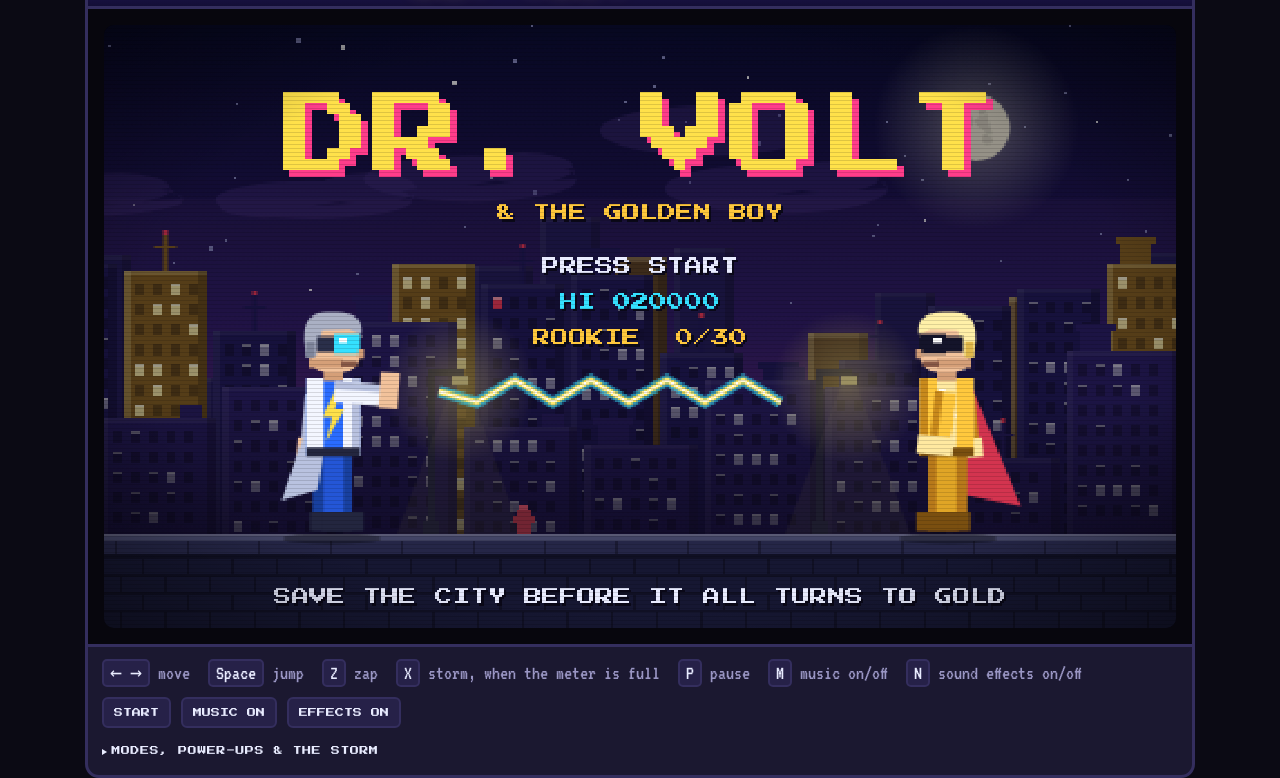
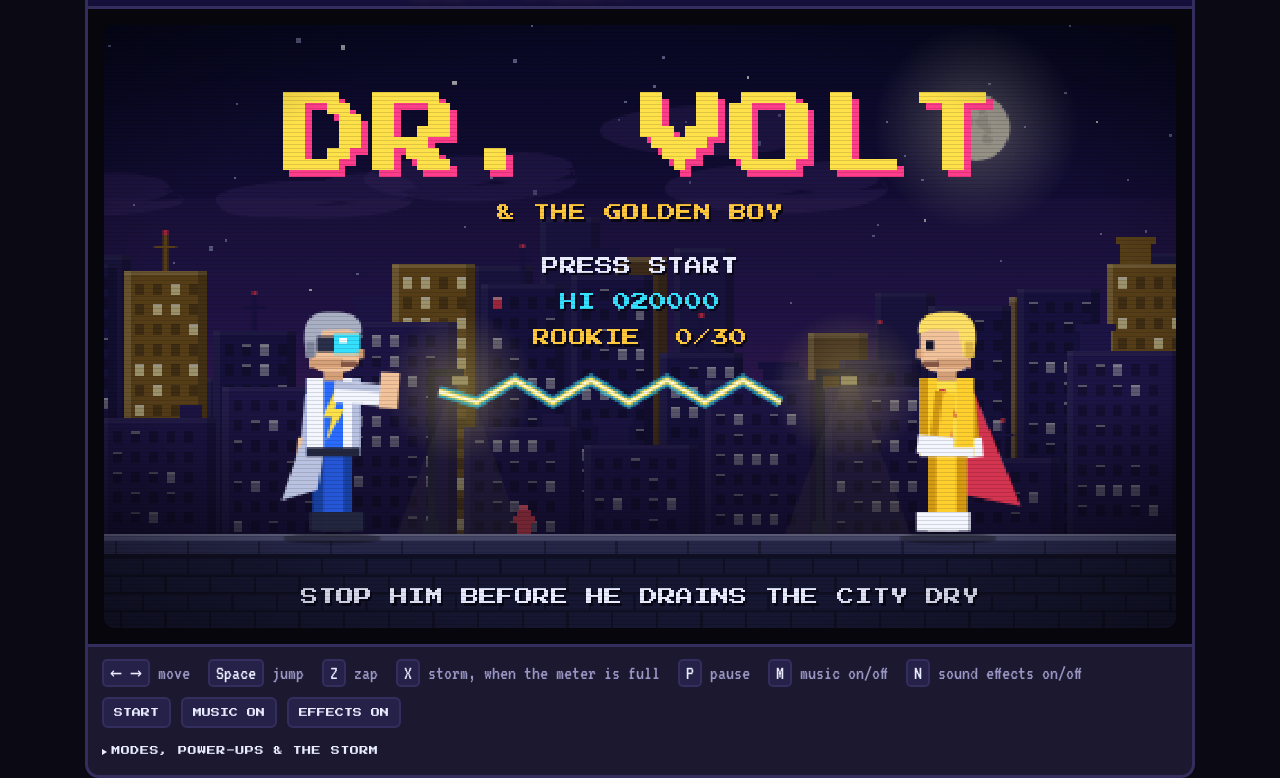
Before and after one commit to andybaines1972-ai/dr-volt-arcade, a plain HTML site: page index.html in a window 1280 px wide. Shown: the part 59-837 px from the top of the page. Drawn offline with Linux system fonts and the light colour scheme; animation ran at ten frames a second.

Commit message:
Re-theme to match the cartoon: the Golden Boy uses golden lightning
- He drains the city's power instead of turning it to gold
- Citizens are frozen in golden static, coins are lightning orbs,
  rollers are coils
- Renamed levels and bosses (The Foundry, Spark Park, The Live Rail,
  The Substation, The Power Station, Storm Tower; Breaker Brute,
  Coil Cannon, The Power Press, Storm Zeppelin)
- Golden Boy sprite now matches the cartoon: yellow suit, red cape,
  white boots, no mask

Co-Authored-By: Claude Opus 5.5 <noreply@anthropic.com>

```diff
--- a/index.html
+++ b/index.html
@@ -165,7 +165,7 @@ function limb(px,py,ang,len,wid,c,c2,end){
 }
 const SKIN='#f2c29b',SKIND='#d59f78';
 const VOLT={skin:SKIN,skinD:SKIND,hair:'#aab0c4',hairD:'#80869c',strap:'#2a2f4a',gog:'#35e0ff',mouth:'#8a5a48',coat:'#f3f6ff',coatD:'#b9c2e0',suit:'#2a6cff',em:'#ffe14a',leg:'#2456d6',legD:'#18409f',boot:'#23263f',tails:true,hand:SKIN};
-const GOLDP={skin:SKIN,skinD:SKIND,hair:'#fff0a8',hairD:'#e0b84a',strap:'#14142a',gog:'#14142a',mouth:'#8a5a48',coat:'#ffc83d',coatD:'#c98a1c',suit:'#ffe9a0',em:'#ffffff',leg:'#e0a526',legD:'#b8791a',boot:'#7a4f10',cape:'#d3344f',hand:'#ffe9a0'};
+const GOLDP={skin:SKIN,skinD:SKIND,hair:'#ffe066',hairD:'#e0b84a',mouth:'#8a5a48',eye:'#14142a',coat:'#ffcf2e',coatD:'#d49a14',suit:'#ffe14a',em:'#d3344f',leg:'#ffcf2e',legD:'#d49a14',boot:'#f3f6ff',cape:'#d3344f',hand:'#f3f6ff'};
 const CHASE={skin:SKIN,skinD:SKIND,hair:'#e8c66a',hairD:'#c29a3c',mouth:'#8a5a48',coat:'#8d93ad',coatD:'#6a708c',suit:'#dfe3f2',leg:'#4a5070',legD:'#363b57',boot:'#23263f',hand:SKIN};
 const STAT={skin:'#ffc83d',skinD:'#c98a1c',hair:'#c98a1c',hairD:'#a06c12',mouth:'#a06c12',coat:'#ffd766',coatD:'#c98a1c',suit:'#ffc83d',leg:'#e0a526',legD:'#b8791a',boot:'#a06c12',hand:'#ffc83d',eye:'#a06c12'};
 const SHIRTS=[['#e0445a','#a82c40'],['#3fbf7f','#278a58'],['#7a4cff','#4c2bb8'],['#ff9a3d','#c96a1a'],['#35a6ff','#1f6fc0']];
@@ -246,10 +246,10 @@ function xpert(x,y,face,sc,pal,o){
 let XP=store.get('dv_xp','0')==='1',secretT=0,secretN=0,codeBuf='';
 const SEC=[84,88,69,82,78],secOK=s=>s.length===SEC.length&&SEC.every((c,i)=>(s.charCodeAt(i)^23)===c);
 const XPSAY=['ACTUALLY...','WRONG WAY!',"I'D DO IT DIFFERENTLY",'IN MY INDUSTRY...','LET ME EXPLAIN','HAVE YOU TRIED...?','TECHNICALLY...','I READ ABOUT THIS'];
-const XPCARD=[['11:42 PM.','THE GOLDEN BOY IS GILDING THE CITY.','HE IS DOING IT WRONG.'],['NEVER WORKED IN A FOUNDRY.','STILL KNOWS HOW TO RUN ONE.'],
-  ['THE BIRDS ARE GOLD.','HE HAS NOTES FOR THE BIRDS.'],['HAS NEVER DRIVEN A TRAIN.','HAS OPINIONS ON THE TIMETABLE.'],
-  ['THE BANKS.','HE WILL EXPLAIN INTEREST RATES TO THEM.'],['THE DOCKS.','HE KNOWS EVERY KNOT. ASK HIM.'],
-  ['NEVER MADE A COIN IN HIS LIFE.','STILL KNOWS HOW.'],['ACROSS THE ROOFTOPS.','THE WIND IS DOING IT WRONG.'],
+const XPCARD=[['11:42 PM.','THE GOLDEN BOY IS DRAINING THE CITY.','HE IS DOING IT WRONG.'],['NEVER WORKED IN A FOUNDRY.','STILL KNOWS HOW TO RUN ONE.'],
+  ['THE BIRDS ARE CRACKLING.','HE HAS NOTES FOR THE BIRDS.'],['HAS NEVER DRIVEN A TRAIN.','HAS OPINIONS ON THE TIMETABLE.'],
+  ['THE SUBSTATION.','HE WILL EXPLAIN VOLTAGE TO IT.'],['THE DOCKS.','HE KNOWS EVERY KNOT. ASK HIM.'],
+  ['NEVER RAN A POWER STATION.','STILL KNOWS HOW.'],['ACROSS THE ROOFTOPS.','THE WIND IS DOING IT WRONG.'],
   ['A HALL OF MIRRORS.','FINALLY, SOMEONE WORTH LISTENING TO.'],['THE ROOF OF THE CITY.','HE HAS A FEW POINTERS','FOR THE GOLDEN BOY.']];
 function setXP(v){XP=v;store.set('dv_xp',v?'1':'0');secretT=200;const h=document.querySelector('.marquee h1');if(h)h.textContent=v?'DR. X-PERT':'DR. VOLT';
   if(v)tel('secret');SFX.free();SFX.start();flashT=20;shake=8}
@@ -398,16 +398,16 @@ sfxBtn.addEventListener('click',toggleSfx);
 
 /* ---------- world ---------- */
 const STAGES=[
-  {name:'VOLT STREET',card:['11:42 PM.','THE GOLDEN BOY IS GILDING THE CITY.','ZAP THE STATUES TO FREE THE CITIZENS.'],sky:['#080b30','#2b1a66','#7a2f86'],far:'#1c1a55',mid:'#221b5c',near:'#2b2068',win:'#ffe14a',gtop:'#6a6fa0',gmid:'#3a3d6e',gfill:'#22244a',pit:'#05050c',boss:'BULLION BRUTE',th:0,bk:'brute',gap:.35,sp:160,types:['goon','goon','drone','goon','tosser'],tr:1,len:4200},
-  {name:'THE GOLD WORKS',card:['THE TRAIL LEADS TO THE OLD FOUNDRY.','MIND THE MOLTEN GOLD.'],sky:['#14081a','#4a1a1c','#a8481a'],far:'#2a1420',mid:'#351a1e',near:'#42201c',win:'#ff9a3d',gtop:'#9a7650',gmid:'#5a4030',gfill:'#2e1e1a',pit:'#ffb020',boss:'THE SEARCHLIGHT',th:1,bk:'search',gap:.7,sp:148,types:['goon','drone','tosser','drone','goon'],tr:1.122,len:4500},
-  {name:'GILT PARK',card:['THE PARK HAS GONE QUIET.','EVEN THE BIRDS ARE GOLD.'],sky:['#061a22','#0f3a3a','#2a6a52'],far:'#0f2a30',mid:'#123436',near:'#163e3a',win:'#c8ff8a',gtop:'#6fbf6a',gmid:'#2f6a48',gfill:'#173328',pit:'#04100c',boss:'THE MAGPIE',th:3,bk:'magpie',gap:.5,sp:142,types:['goon','drone','roller','goon','tosser'],tr:.944,len:4700},
-  {name:'THE GOLD LINE',card:['THE LAST TRAIN OUT IS SOLID GOLD.','WATCH FOR BROKEN TRACK.'],sky:['#0a0a2a','#3a1a5a','#c2567a'],far:'#1a1440',mid:'#241a4c',near:'#2e2058',win:'#ffb35c',gtop:'#a0a4b8',gmid:'#55586e',gfill:'#26283a',pit:'#05050c',boss:'COIN CANNON',th:4,bk:'tank',gap:.75,sp:134,types:['roller','goon','drone','tosser','roller'],tr:1.059,len:4900},
-  {name:'BULLION ROW',card:['THE BANKS. WHERE THE GOLD GOES HOME.','SOMETHING IS LOCKED IN WITH IT.'],sky:['#0c0618','#2a1244','#5a2a6a'],far:'#1a1030',mid:'#22163c',near:'#2c1c4a',win:'#ffe14a',gtop:'#c9c2d8',gmid:'#6a6480',gfill:'#2a2638',pit:'#05050c',boss:'THE VAULT',th:5,bk:'vault',gap:.6,sp:128,types:['tosser','goon','roller','drone','tosser','goon'],tr:.841,len:5100},
-  {name:'HARBOUR LIGHTS',card:['DOWN AT THE DOCKS THE CRANES ARE GOLD.','THE TIDE IS TURNING.'],sky:['#06101e','#14304a','#c2704a'],far:'#0e1c2c',mid:'#122436',near:'#162c40',win:'#ffd27a',gtop:'#8a7a66',gmid:'#4a4038',gfill:'#241e1c',pit:'#061826',boss:'WRECKING CRANE',th:6,bk:'crane',gap:.65,sp:122,types:['goon','hopper','drone','roller','goon','tosser'],tr:1,df:.15,len:5300},
-  {name:'THE MINT',card:['WHERE THE COINS ARE MADE.','KEEP YOUR HEAD DOWN.'],sky:['#120806','#3a1a10','#8a3a14'],far:'#24140e',mid:'#2e1a12',near:'#3a2014',win:'#ffb020',gtop:'#a08060',gmid:'#5a4434',gfill:'#2a1c16',pit:'#ffb020',boss:'THE GOLD PRESS',th:7,bk:'press',gap:.7,sp:116,types:['roller','goon','hopper','tosser','drone','roller'],tr:1.122,df:.3,len:5400},
-  {name:'THE SKYWAY',card:['ACROSS THE ROOFTOPS.','HOLD ON TO YOUR GOGGLES.','THE WIND IS UP.'],sky:['#0a1a40','#2a4a8a','#7aa0d0'],far:'#1a2a5a',mid:'#203466',near:'#283e72',win:'#ffe9a0',gtop:'#9a8a88',gmid:'#5a4a4e',gfill:'#2a2228',pit:'#03040c',boss:'GOLD ZEPPELIN',th:8,bk:'blimp',gap:.85,sp:112,types:['drone','hopper','goon','tosser','drone','roller'],tr:1.189,df:.45,wind:1,len:5500},
-  {name:'THE MIRROR HALL',card:['A HALL OF GOLD MIRRORS.','ONE REFLECTION IS NOT YOURS.'],sky:['#0e0a04','#2e2208','#6a4a12'],far:'#2a1e08',mid:'#34260a',near:'#3e2e0c',win:'#fff0a8',gtop:'#e0b84a',gmid:'#8f6a1c',gfill:'#3a2a0c',pit:'#05050c',boss:'GOLD VOLT',th:9,bk:'mirror',gap:.7,sp:106,types:['hopper','tosser','goon','roller','drone','hopper','tosser'],tr:.944,df:.6,len:5600},
-  {name:'MIDAS TOWER',card:['THE ROOF OF THE CITY.','HE IS WAITING AT THE TOP.','EVERY VILLAIN WAS A FRIEND.'],sky:['#04050d','#121c3a','#2a3f6e'],far:'#0e1430',mid:'#131b40',near:'#1a2656',win:'#35e0ff',gtop:'#7a8aac',gmid:'#3a4666',gfill:'#141a30',pit:'#05050c',boss:'THE GOLDEN BOY',th:2,bk:'gold',gap:.7,sp:104,types:['drone','tosser','hopper','goon','roller','drone','tosser','hopper'],tr:.891,df:.7,len:5800}
+  {name:'VOLT STREET',card:['11:42 PM.','THE GOLDEN BOY IS DRAINING THE CITY.','ZAP THE CHARGED CITIZENS FREE.'],sky:['#080b30','#2b1a66','#7a2f86'],far:'#1c1a55',mid:'#221b5c',near:'#2b2068',win:'#ffe14a',gtop:'#6a6fa0',gmid:'#3a3d6e',gfill:'#22244a',pit:'#05050c',boss:'BREAKER BRUTE',th:0,bk:'brute',gap:.35,sp:160,types:['goon','goon','drone','goon','tosser'],tr:1,len:4200},
+  {name:'THE FOUNDRY',card:['THE TRAIL LEADS TO THE OLD FOUNDRY.','MIND THE MOLTEN METAL.'],sky:['#14081a','#4a1a1c','#a8481a'],far:'#2a1420',mid:'#351a1e',near:'#42201c',win:'#ff9a3d',gtop:'#9a7650',gmid:'#5a4030',gfill:'#2e1e1a',pit:'#ffb020',boss:'THE SEARCHLIGHT',th:1,bk:'search',gap:.7,sp:148,types:['goon','drone','tosser','drone','goon'],tr:1.122,len:4500},
+  {name:'SPARK PARK',card:['THE PARK HAS GONE QUIET.','EVEN THE BIRDS ARE CRACKLING.'],sky:['#061a22','#0f3a3a','#2a6a52'],far:'#0f2a30',mid:'#123436',near:'#163e3a',win:'#c8ff8a',gtop:'#6fbf6a',gmid:'#2f6a48',gfill:'#173328',pit:'#04100c',boss:'THE MAGPIE',th:3,bk:'magpie',gap:.5,sp:142,types:['goon','drone','roller','goon','tosser'],tr:.944,len:4700},
+  {name:'THE LIVE RAIL',card:['THE LAST TRAIN OUT RUNS ON HIS POWER.','WATCH FOR BROKEN TRACK.'],sky:['#0a0a2a','#3a1a5a','#c2567a'],far:'#1a1440',mid:'#241a4c',near:'#2e2058',win:'#ffb35c',gtop:'#a0a4b8',gmid:'#55586e',gfill:'#26283a',pit:'#05050c',boss:'COIL CANNON',th:4,bk:'tank',gap:.75,sp:134,types:['roller','goon','drone','tosser','roller'],tr:1.059,len:4900},
+  {name:'THE SUBSTATION',card:["WHERE THE CITY'S POWER COMES HOME.",'SOMETHING IS LOCKED IN WITH IT.'],sky:['#0c0618','#2a1244','#5a2a6a'],far:'#1a1030',mid:'#22163c',near:'#2c1c4a',win:'#ffe14a',gtop:'#c9c2d8',gmid:'#6a6480',gfill:'#2a2638',pit:'#05050c',boss:'THE VAULT',th:5,bk:'vault',gap:.6,sp:128,types:['tosser','goon','roller','drone','tosser','goon'],tr:.841,len:5100},
+  {name:'HARBOUR LIGHTS',card:['DOWN AT THE DOCKS THE CRANES ARE LIVE.','THE TIDE IS TURNING.'],sky:['#06101e','#14304a','#c2704a'],far:'#0e1c2c',mid:'#122436',near:'#162c40',win:'#ffd27a',gtop:'#8a7a66',gmid:'#4a4038',gfill:'#241e1c',pit:'#061826',boss:'WRECKING CRANE',th:6,bk:'crane',gap:.65,sp:122,types:['goon','hopper','drone','roller','goon','tosser'],tr:1,df:.15,len:5300},
+  {name:'THE POWER STATION',card:["WHERE THE CITY'S POWER IS MADE.",'KEEP YOUR HEAD DOWN.'],sky:['#120806','#3a1a10','#8a3a14'],far:'#24140e',mid:'#2e1a12',near:'#3a2014',win:'#ffb020',gtop:'#a08060',gmid:'#5a4434',gfill:'#2a1c16',pit:'#ffb020',boss:'THE POWER PRESS',th:7,bk:'press',gap:.7,sp:116,types:['roller','goon','hopper','tosser','drone','roller'],tr:1.122,df:.3,len:5400},
+  {name:'THE SKYWAY',card:['ACROSS THE ROOFTOPS.','HOLD ON TO YOUR GOGGLES.','THE WIND IS UP.'],sky:['#0a1a40','#2a4a8a','#7aa0d0'],far:'#1a2a5a',mid:'#203466',near:'#283e72',win:'#ffe9a0',gtop:'#9a8a88',gmid:'#5a4a4e',gfill:'#2a2228',pit:'#03040c',boss:'STORM ZEPPELIN',th:8,bk:'blimp',gap:.85,sp:112,types:['drone','hopper','goon','tosser','drone','roller'],tr:1.189,df:.45,wind:1,len:5500},
+  {name:'THE MIRROR HALL',card:['A HALL OF GOLDEN MIRRORS.','ONE REFLECTION IS NOT YOURS.'],sky:['#0e0a04','#2e2208','#6a4a12'],far:'#2a1e08',mid:'#34260a',near:'#3e2e0c',win:'#fff0a8',gtop:'#e0b84a',gmid:'#8f6a1c',gfill:'#3a2a0c',pit:'#05050c',boss:'GOLD VOLT',th:9,bk:'mirror',gap:.7,sp:106,types:['hopper','tosser','goon','roller','drone','hopper','tosser'],tr:.944,df:.6,len:5600},
+  {name:'STORM TOWER',card:['THE ROOF OF THE CITY.','HE IS WAITING AT THE TOP.','EVERY VILLAIN WAS A FRIEND.'],sky:['#04050d','#121c3a','#2a3f6e'],far:'#0e1430',mid:'#131b40',near:'#1a2656',win:'#35e0ff',gtop:'#7a8aac',gmid:'#3a4666',gfill:'#141a30',pit:'#05050c',boss:'THE GOLDEN BOY',th:2,bk:'gold',gap:.7,sp:104,types:['drone','tosser','hopper','goon','roller','drone','tosser','hopper'],tr:.891,df:.7,len:5800}
 ];
 /* ---------- side quests: three stars per stage (fuse, rescue all, the stage's own challenge) ---------- */
 const QCH=['nohit','speed','nostorm','zap','nopow','nohit','speed','nofall','nostorm','nodie'];
@@ -982,7 +982,9 @@ function drawWorld(){
       g.strokeStyle='#5e3d0c';g.lineWidth=2;g.beginPath();g.moveTo(x+3,y+4);g.lineTo(x+17,y+18);g.moveTo(x+17,y+4);g.lineTo(x+3,y+18);g.stroke()}
     else if(c.k==='gbolt'){const z=(tick>>1&1)?2:-2;g.strokeStyle='rgba(255,61,90,.6)';g.lineWidth=4;g.beginPath();g.moveTo(x,y+2);g.lineTo(x+4,y+2+z);g.lineTo(x+8,y+2-z);g.lineTo(x+12,y+2);g.stroke();
       g.strokeStyle='#ffc83d';g.lineWidth=2;g.stroke();g.strokeStyle='#fff';g.lineWidth=1;g.stroke()}
-    else{g.fillStyle='#b8791a';g.beginPath();g.arc(x+3.5,y+3.5,3.6,0,7);g.fill();g.fillStyle='#ffc83d';g.beginPath();g.arc(x+3.2,y+3.2,2.8,0,7);g.fill();g.fillStyle='#fff0a8';g.fillRect(x+2+(tick>>2&1),y+1.5,1.2,3)}}
+    else{const gl=g.createRadialGradient(x+3.5,y+3.5,.5,x+3.5,y+3.5,8);gl.addColorStop(0,'rgba(255,225,74,.75)');gl.addColorStop(1,'rgba(255,200,61,0)');g.fillStyle=gl;g.fillRect(x-5,y-5,17,17);
+      g.fillStyle='#ffc83d';g.beginPath();g.arc(x+3.5,y+3.5,3.4,0,7);g.fill();g.fillStyle='#fff6d0';g.beginPath();g.arc(x+3.5,y+3.5,1.8,0,7);g.fill();
+      g.strokeStyle='#ffe14a';g.lineWidth=1;g.beginPath();for(let i=0;i<2;i++){const a=hash(tick+i*7+(c.x|0))*6.28;g.moveTo(x+3.5,y+3.5);g.lineTo(x+3.5+Math.cos(a)*4,y+3.5+Math.sin(a)*4);g.lineTo(x+3.5+Math.cos(a+.6)*7,y+3.5+Math.sin(a+.6)*7)}g.stroke()}}
   for(const q of parts){g.fillStyle=q.col;g.fillRect(Math.round(q.x-camX),Math.round(q.y),2,2)}
   if(windV&&state==='play'){g.fillStyle='rgba(230,240,255,'+Math.abs(windV*.7)+')';for(let i=0;i<34;i++){const x=((hash(i+1100)*W+tick*windV*14)%W+W)%W,y=hash(i+1200)*GY;g.fillRect(x|0,y|0,10+(i%3)*6,1)}}
   if(P.slow>0&&state==='play'){g.fillStyle='rgba(120,150,255,'+(P.slow<120&&tick&8?.04:.1)+')';g.fillRect(0,0,W,H)}
@@ -1045,8 +1047,9 @@ function drawE(e){
       (XP?(a,b,c,d,f,o)=>xpert(a,b,c,d,XPG,o):hero)(x,e.y,e.face,1.2,GVOLT,{run:e.ground&&Math.abs(e.mv)>.3,air:!e.ground,ph:tick*.36,fire:e.fireT>0});
       break}
     case'roller':{shadow(x+8,7);const a=e.x/8;
-      g.fillStyle=col('#b8791a');g.beginPath();g.arc(x+8,e.y+8,8,0,7);g.fill();g.fillStyle=col('#ffc83d');g.beginPath();g.arc(x+8,e.y+8,6.4,0,7);g.fill();
-      g.strokeStyle=col('#8f5d12');g.lineWidth=1.5;g.beginPath();g.moveTo(x+8-Math.cos(a)*5,e.y+8-Math.sin(a)*5);g.lineTo(x+8+Math.cos(a)*5,e.y+8+Math.sin(a)*5);g.moveTo(x+8+Math.sin(a)*5,e.y+8-Math.cos(a)*5);g.lineTo(x+8-Math.sin(a)*5,e.y+8+Math.cos(a)*5);g.stroke();
+      g.fillStyle=col('#5a3418');g.beginPath();g.arc(x+8,e.y+8,8,0,7);g.fill();g.strokeStyle=col('#d9823a');g.lineWidth=1;for(let r=2.4;r<8;r+=1.6){g.beginPath();g.arc(x+8,e.y+8,r,0,7);g.stroke()}
+      if(!WH&&tick&2){g.strokeStyle='rgba(255,225,74,.9)';g.beginPath();const b=hash(tick+e.id)*6.28;g.moveTo(x+8+Math.cos(b)*8,e.y+8+Math.sin(b)*8);g.lineTo(x+8+Math.cos(b+.4)*12,e.y+8+Math.sin(b+.4)*11);g.stroke()}
+      g.strokeStyle=col('#3a2210');g.lineWidth=1.5;g.beginPath();g.moveTo(x+8-Math.cos(a)*5,e.y+8-Math.sin(a)*5);g.lineTo(x+8+Math.cos(a)*5,e.y+8+Math.sin(a)*5);g.moveTo(x+8+Math.sin(a)*5,e.y+8-Math.cos(a)*5);g.lineTo(x+8-Math.sin(a)*5,e.y+8+Math.cos(a)*5);g.stroke();
       R(x+6.5,e.y+6.5,3,3,'#ff3d5a');break}
     case'magpie':{
       if(bossDie>0&&!(tick&2))break;
@@ -1094,7 +1097,8 @@ function drawE(e){
     case'cit':
       if(e.freed)hero(x,e.y,-1,.75,civ(e.id),{run:true,ph:tick*.4,cheer:true});
       else{shadow(x+6,6,e.gy+30);hero(x,e.y,(e.id&1)?1:-1,.75,STAT,{});
-        if((tick+e.id)%50<8){g.fillStyle='#fff';const sx=x+2+e.id%8,sy=e.y+4+(e.id%3)*7;g.fillRect(sx,sy-2,1,5);g.fillRect(sx-2,sy,5,1)}}
+        const ag=g.createRadialGradient(x+6,e.y+15,2,x+6,e.y+15,20);ag.addColorStop(0,'rgba(255,225,74,.28)');ag.addColorStop(1,'rgba(255,200,61,0)');g.fillStyle=ag;g.fillRect(x-14,e.y-5,40,40);
+        if((tick+e.id*3)%9<5){g.strokeStyle='rgba(255,240,170,.9)';g.lineWidth=1;g.beginPath();let px=x+hash(tick+e.id)*12,py=e.y+1;g.moveTo(px,py);for(let k=0;k<4;k++){px=x+hash(tick*3+k+e.id)*14-1;py+=7;g.lineTo(px,py)}g.stroke()}}
       break;
     case'fuse':case'cell':case'coil':case'bike':case'field':case'watch':case'seeker':case'battery':if(e.life&&e.life<120&&tick&4)break;pickup(e.k,x,e.by+Math.sin(tick/10)*2.5);break;
     case'brute':if(bossDie===0||tick&2){if(e.ground)shadow(x+19,18);goon(x,e.y,e.face,1.9,BRUTEP,e.ground&&e.rest===0?e.t:0,{spikes:true,still:!e.ground||e.rest>0})}break;
@@ -1207,7 +1211,7 @@ function drawTitle(){
   if(tick%60<40)otxt('PRESS START',W/2,104,C.ink,8,'center');
   otxt('HI '+pad6(hi),W/2,120,C.volt,8,'center');
   otxt(rank()+'  '+stars()+'/30',W/2,136,C.gold,8,'center');
-  otxt(XP?'HE KNOWS BEST. JUST ASK HIM.':'SAVE THE CITY BEFORE IT ALL TURNS TO GOLD',W/2,H-18,C.ink,8,'center');
+  otxt(XP?'HE KNOWS BEST. JUST ASK HIM.':'STOP HIM BEFORE HE DRAINS THE CITY DRY',W/2,H-18,C.ink,8,'center');
   if(secretT>0)drawSecret();
 }
 function drawCard(){
@@ -1231,7 +1235,7 @@ function drawEnding(){
   me(W/2-44,GY-64,1,1.6,{cheer:XP});hero(W/2+18,GY-64,-1,1.6,CHASE,{});
   const lines=XP?[['THE CITY IS SAVED.',C.ink],['HE WILL NOW TELL YOU HOW',C.ink],["HE'D HAVE DONE IT BETTER.",C.bolt],['CITIZENS ADVISED '+freedAll+'/'+citAll+'   SCORE '+pad6(score),C.volt],
       MODE.id==='corey'?['COREY MODE AS COREY. HE KNEW HE WOULD.',C.hot]:['HE SAYS COREY MODE IS EASY. PROVE IT.','#ff3d5a'],['SIDE QUESTS '+stars()+'/30 STARS - '+rank(),C.gold]]
-    :[['THE GOLD FADES. THE CITY WAKES.',C.ink],['UNDER THE GOLD THERE WAS ONLY CHASE.',C.ink],['EVERY VILLAIN WAS A FRIEND.',C.bolt],['CITIZENS FREED '+freedAll+'/'+citAll+'   SCORE '+pad6(score),C.volt],MODE.id==='corey'?['COREY MODE BEATEN. ABSOLUTE LEGEND.',C.hot]:['NOW TRY '+(MODE.id==='easy'?'NORMAL':'COREY')+' MODE...',MODE.id==='easy'?'#35e0ff':'#ff3d5a'],['SIDE QUESTS '+stars()+'/30 STARS - '+rank(),C.gold]];
+    :[['THE GOLDEN STORM FADES. THE CITY WAKES.',C.ink],['UNDER THE LIGHTNING THERE WAS ONLY CHASE.',C.ink],['EVERY VILLAIN WAS A FRIEND.',C.bolt],['CITIZENS FREED '+freedAll+'/'+citAll+'   SCORE '+pad6(score),C.volt],MODE.id==='corey'?['COREY MODE BEATEN. ABSOLUTE LEGEND.',C.hot]:['NOW TRY '+(MODE.id==='easy'?'NORMAL':'COREY')+' MODE...',MODE.id==='easy'?'#35e0ff':'#ff3d5a'],['SIDE QUESTS '+stars()+'/30 STARS - '+rank(),C.gold]];
   if(fuses()===10)lines.push(['ALL TEN FUSES FOUND. THE CITY LIGHTS COME ON.',C.volt]);
   lines.forEach((l,i)=>{if(endT>40+i*90)otxt(l[0],W/2,22+i*18,l[1],8,'center')});
   if(fuses()===10&&endT>40+6*90){g.fillStyle='rgba(255,225,74,'+(.5+.4*Math.sin(tick/9))+')';for(let i=0;i<40;i++)g.fillRect((hash(i+900)*W)|0,(140+hash(i+950)*(GY-150))|0,3,4)}
```
